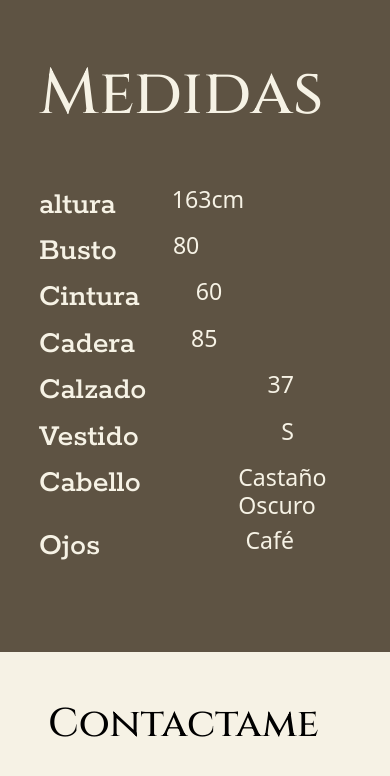
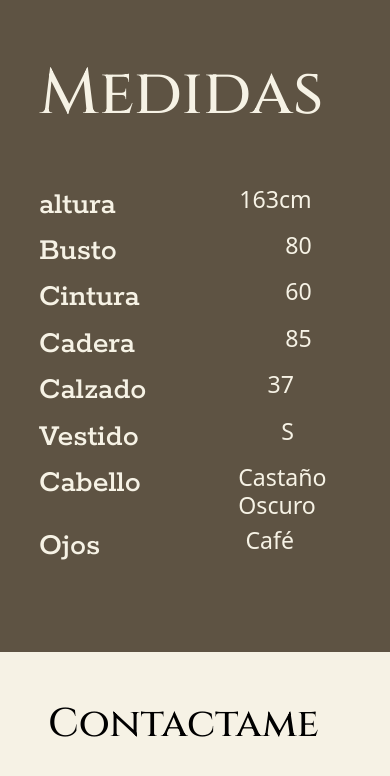
Before and after one commit to Zven94/mar-portfolio, a website: page index.html in a window 390 px wide. Shown: the part 4420-5196 px from the top of the page. Drawn offline with nearby package versions, Linux system fonts and the light colour scheme.

Commit message:
updated stlye for movile

```diff
--- a/style.css
+++ b/style.css
@@ -374,6 +374,7 @@ h1 {
 
     padding-left: 10%;
 
+
     .section-6-h2 {
       font-size: 4rem;
       padding: 15% 0;
@@ -386,6 +387,10 @@ h1 {
     .section-6-div {
       flex-direction: column;
       padding-bottom: 20%;
+
+      .section-6-div-2 {
+        width: 90%;
+      }
     }
   }
 
```
